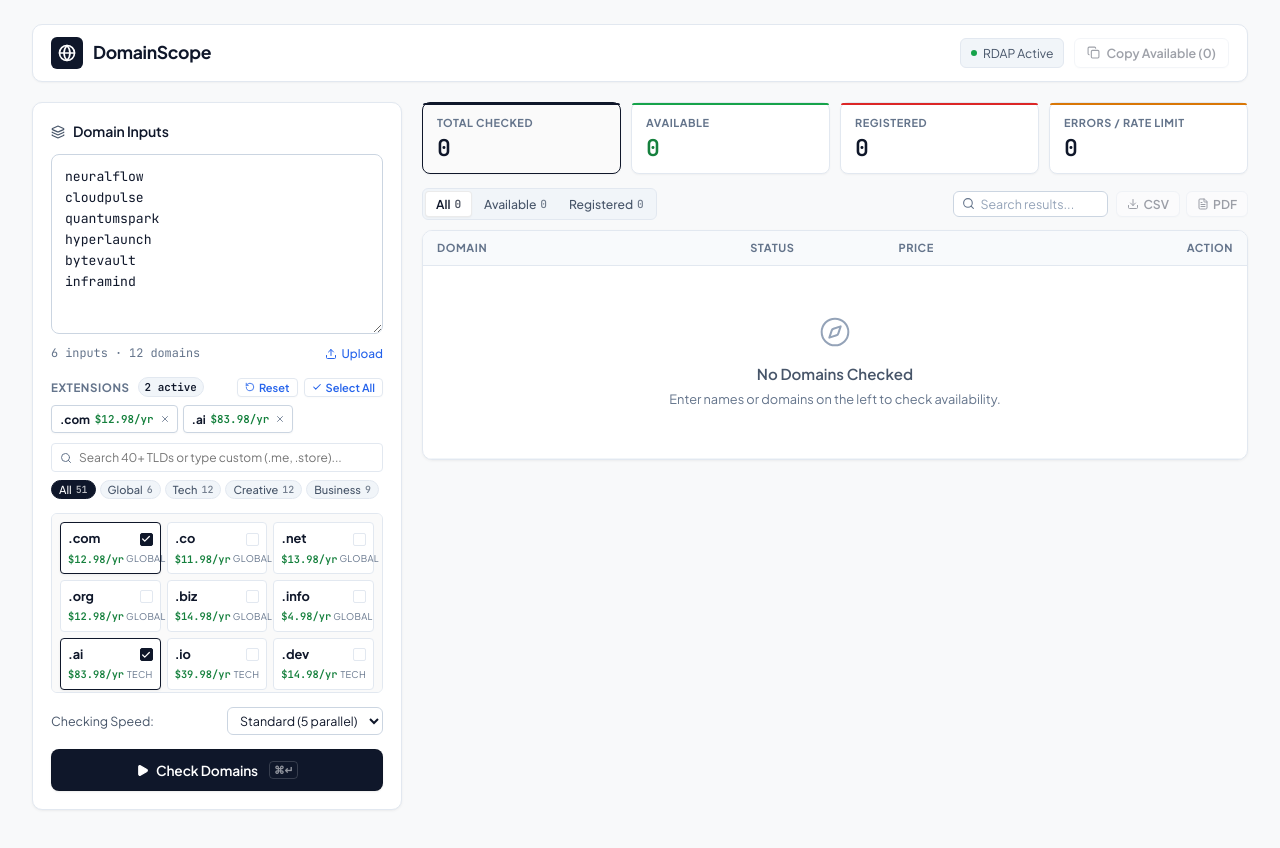
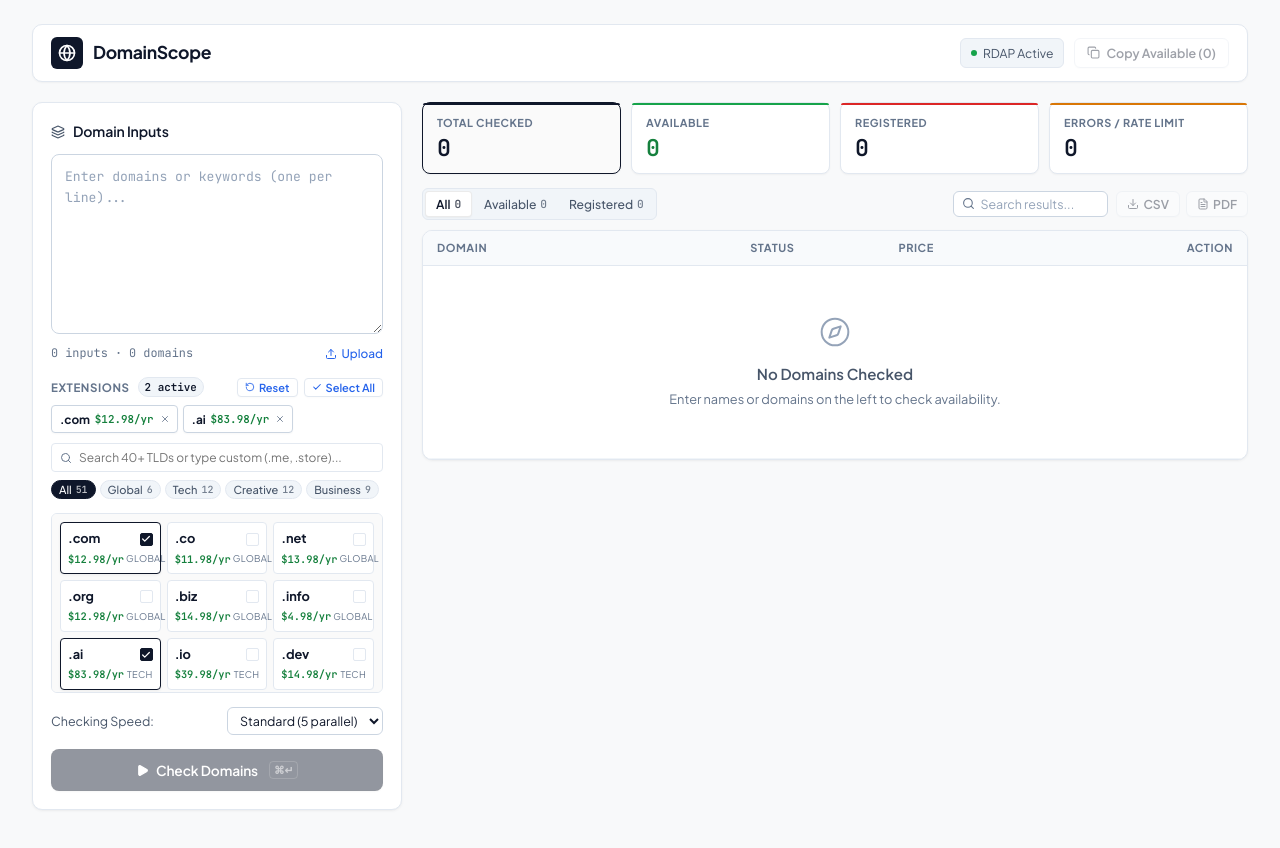
Before and after one commit to yash5775/domainscope, a React (Vite) app: page / in a window 1280 px wide. Shown: the top 848 px of the page. Built offline with nearby package versions, Linux system fonts and the light colour scheme.

Commit message:
fix: clear default pre-filled domain text from input textarea

```diff
--- a/src/App.jsx
+++ b/src/App.jsx
@@ -17,9 +17,7 @@
 import './App.css';
 
 export default function App() {
-  const [inputText, setInputText] = useState(
-    'neuralflow\ncloudpulse\nquantumspark\nhyperlaunch\nbytevault\ninframind'
-  );
+  const [inputText, setInputText] = useState('');
   const [selectedTlds, setSelectedTlds] = useState(() => {
     try {
       const saved = localStorage.getItem('domainscope_selected_tlds');
--- a/src/components/InputPanel.jsx
+++ b/src/components/InputPanel.jsx
@@ -178,7 +178,7 @@
           className="domain-textarea"
           value={inputText}
           onChange={(e) => setInputText(e.target.value)}
-          placeholder="Enter brand keywords (e.g. cloudpulse) or exact domains (e.g. stripe.com)..."
+          placeholder="Enter domains or keywords (one per line)..."
           spellCheck="false"
         />
 
```
